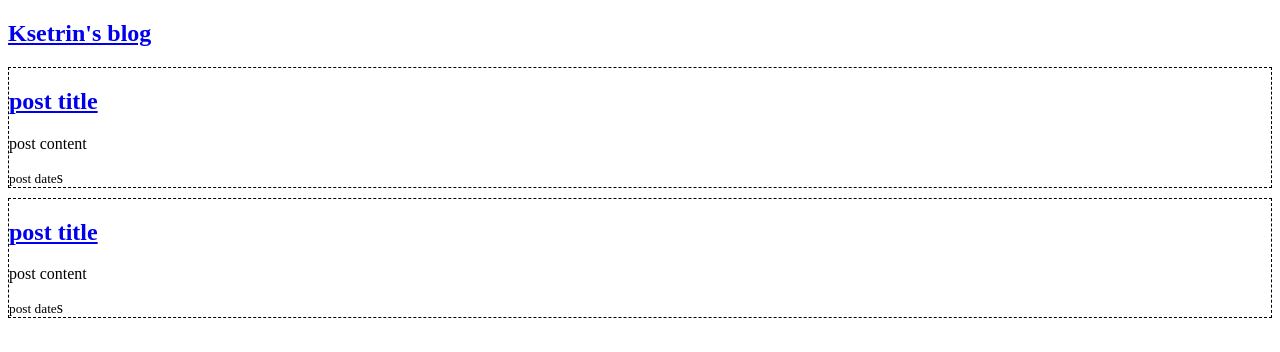
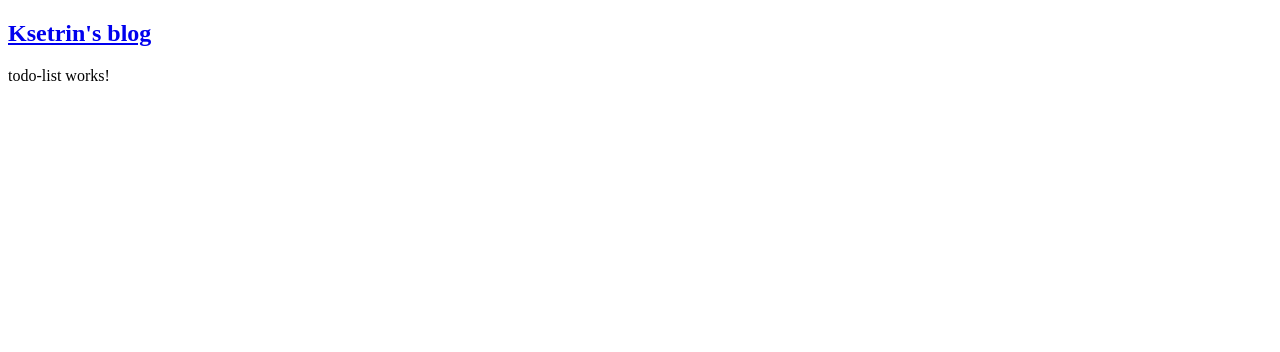
Before and after one commit to ksetrin/ksetrin.com, an Angular app: page / in a window 1280 px wide. Shown: the top 352 px of the page. Built offline with nearby package versions, Linux system fonts and the light colour scheme.

Commit message:
todo list component init

```diff
--- a/src/app/app.module.ts
+++ b/src/app/app.module.ts
@@ -8,6 +8,7 @@ import { HomeScreenComponent } from './screens/user/home-screen/home-screen.comp
 import { PostScreenComponent } from './screens/user/post-screen/post-screen.component';
 import { PageNotFoundComponent } from './screens/page-not-found/page-not-found.component';
 import { PostPreviewComponent } from './components/post-preview/post-preview.component';
+import { TodoListComponent } from './components/todo-list/todo-list.component';
 
 @NgModule({
   declarations: [
@@ -17,6 +18,7 @@ import { PostPreviewComponent } from './components/post-preview/post-preview.com
     PostScreenComponent,
     PageNotFoundComponent,
     PostPreviewComponent,
+    TodoListComponent,
   ],
   imports: [
     BrowserModule,
--- /dev/null
+++ b/src/app/components/todo-list/todo-list.component.html
@@ -0,0 +1 @@
+<p>todo-list works!</p>
--- /dev/null
+++ b/src/app/components/todo-list/todo-list.component.ts
@@ -0,0 +1,15 @@
+import { Component, OnInit } from '@angular/core';
+
+@Component({
+  selector: 'app-todo-list',
+  templateUrl: './todo-list.component.html',
+  styleUrls: ['./todo-list.component.scss']
+})
+export class TodoListComponent implements OnInit {
+
+  constructor() { }
+
+  ngOnInit(): void {
+  }
+
+}
--- a/src/app/screens/user/home-screen/home-screen.component.html
+++ b/src/app/screens/user/home-screen/home-screen.component.html
@@ -1,4 +1,3 @@
 <div>
-  <app-post-preview></app-post-preview>
-  <app-post-preview></app-post-preview>
+  <app-todo-list></app-todo-list>
 </div>
```
Also changed, not shown: src/app/components/todo-list/todo-list.component.scss (added).
